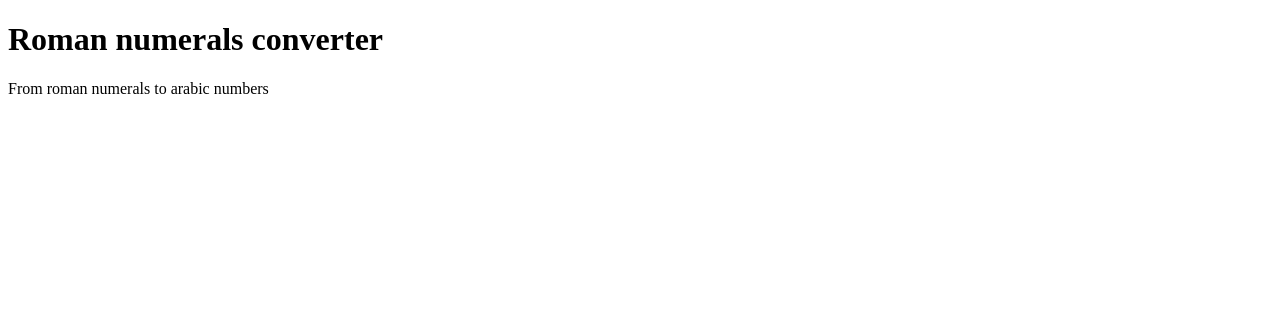
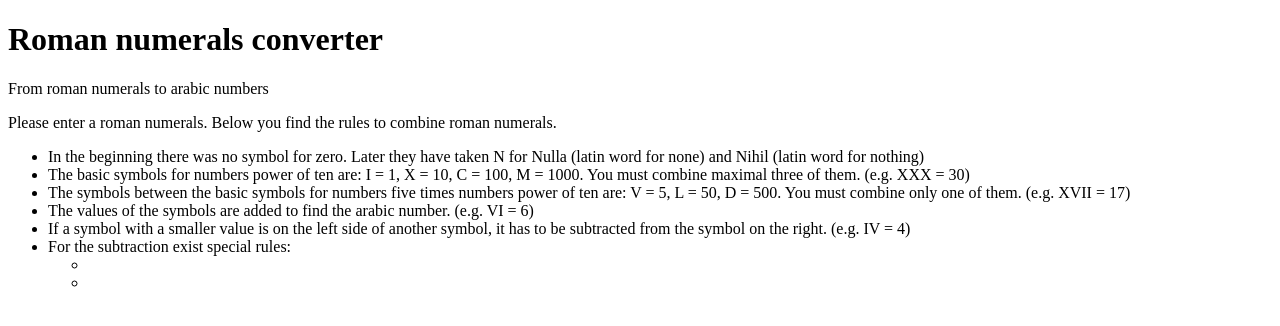
Before and after one commit to IP12Marlis/WebCodeKitchen, a plain HTML site: page docs/romanNumeralsConverter.html in a window 1280 px wide. Drawn offline with Linux system fonts and the light colour scheme.

Commit message:
'roman numbers converter' - work on rules for combining the roman numerals (20 min.)

```diff
--- a/docs/romanNumeralsConverter.html
+++ b/docs/romanNumeralsConverter.html
@@ -7,6 +7,27 @@
 <body>
     <h1>Roman numerals converter</h1>
     <p>From roman numerals to arabic numbers</p>
+
+    <p>Please enter a roman numerals. Below you find the rules to combine roman numerals.</p>
+    <ul>
+        <li>In the beginning there was no symbol for zero.
+            Later they have taken N for Nulla (latin word for none) and Nihil (latin word for nothing)</li>
+        <li>The basic symbols for numbers power of ten are: I = 1, X = 10, C = 100, M = 1000.
+            You must combine maximal three of them. (e.g. XXX = 30)
+        </li>
+        <li>The symbols between the basic symbols for numbers five times numbers power of ten are: V = 5, L = 50, D = 500.
+            You must combine only one of them. (e.g. XVII = 17)
+        </li>
+        <li>The values of the symbols are added to find the arabic number. (e.g. VI = 6)</li>
+        <li>If a symbol with a smaller value is on the left side of another symbol,
+            it has to be subtracted from the symbol on the right. (e.g. IV = 4)</li>
+        <li>For the subtraction exist special rules:
+            <ul>
+                <li></li>
+                <li></li>
+            </ul>
+        </li>
+    </ul>
 
 <!-- Wie die Regeln einbauen, mit denen röm. Zahlen zus.gesetzt werden
      Ideen: evtl. Buttons, auf denen das röm. Zeichen für einen Wert steht,
```
